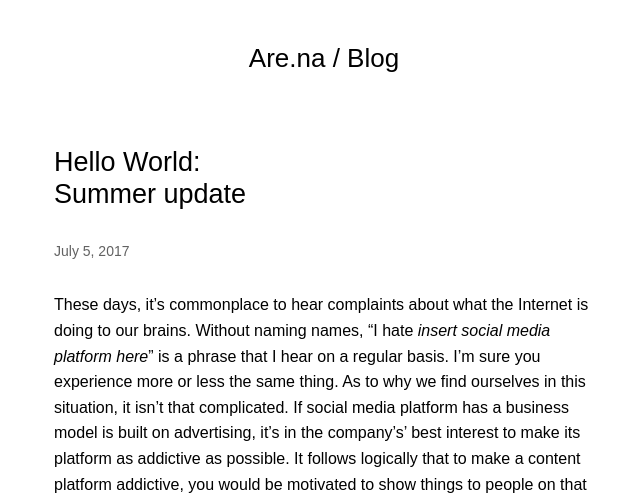
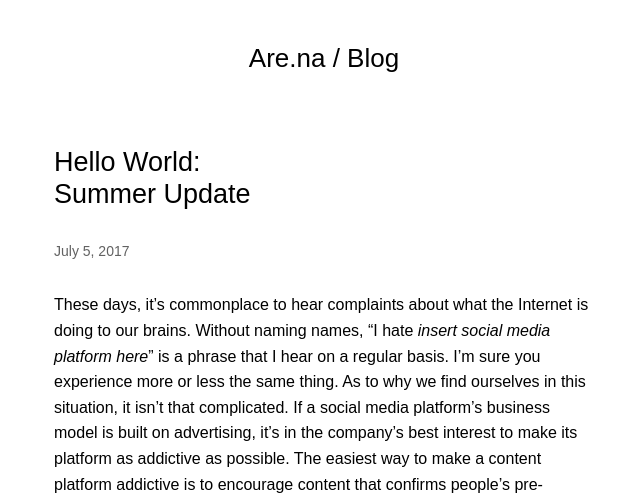
Before and after one commit to aredotna/building, a Jekyll site: the page built from _posts/2017-07-05-summer-update.markdown, in a window 1280 px wide and 1400 px high. Shown: the top 501 px of the window, without its empty margins (316-956 px from the left). Built offline with Jekyll 4.4.1, drawn with Linux system fonts in a browser that asks for light colours; some of the changed text lies outside the part shown.

Commit message:
Edits summer update

```diff
--- a/_posts/2017-07-05-summer-update.markdown
+++ b/_posts/2017-07-05-summer-update.markdown
@@ -1,5 +1,5 @@
 ---
-title: Summer update
+title: Summer Update
 date: 2017-07-05 00:00:00 Z
 categories:
 - Hello World
@@ -8,20 +8,20 @@
 layout: post
 image: https://d2w9rnfcy7mm78.cloudfront.net/534567/large_7368e79e167603cc561e5770800233df.jpg
 ---
-These days, it’s commonplace to hear complaints about what the Internet is doing to our brains. Without naming names, "I hate _insert social media platform here_" is a phrase that I hear on a regular basis. I'm sure you experience more or less the same thing. As to why we find ourselves in this situation, it isn’t that complicated. If social media platform has a business model is built on advertising, it's in the company's’ best interest to make its platform as addictive as possible. It follows logically that to make a content platform addictive, you would be motivated to show things to people on that platform that confirms their pre-existing beliefs. Or alternatively, encourage content that plays on people's insecurities and susceptibility to FOMO.
+These days, it’s commonplace to hear complaints about what the Internet is doing to our brains. Without naming names, "I hate _insert social media platform here_" is a phrase that I hear on a regular basis. I'm sure you experience more or less the same thing. As to why we find ourselves in this situation, it isn’t that complicated. If a social media platform's business model is built on advertising, it's in the company's best interest to make its platform as addictive as possible. The easiest way to make a content platform addictive is to encourage content that confirms people's pre-existing beliefs or plays on their insecurities and susceptibility to FOMO.
 
 [![](https://d2w9rnfcy7mm78.cloudfront.net/75689/large_435d272a2d6632f57165027f644197f2.jpg)](https://www.are.na/block/75689)
 
-With Are.na, we are betting in the opposite direction. We think that people will (and do) want something else in an everyday online experience. Something that feels healthy, as opposed to the junk food we Internet users automatically digest on a daily basis. In our opinion, any technology that encourages people to be lazy or worse humans will (or should) never be fashionable.
+With Are.na, we are betting on the opposite direction. We think that people will (and do) want something else in an everyday online experience. Something that is healthy, as opposed to the junk food we automatically digest on a daily basis. In our opinion, any technology that encourages people to be lazy or worse humans will (or should) never be fashionable.
 
 To grow Are.na without sacrificing that ethos, we needed to find someone who wanted to take that bet with us. A few months ago, I met up with [Chris Barley](https://www.are.na/christopher-barley). I had recently gone down to part-time at my job as a software engineer at Artsy in order to spend more time working on Are.na, and Daniel and I were at the beginning of exploring what getting investors would look like and what type of people would both share our philosophy and have the means and motivation to join us.
 
 My meeting with Chris was not about seeking investment. I knew Chris because he [Leo Shaw](https://www.are.na/leo-shaw), and [Christina Badal](https://www.are.na/christina-badal) (at [Consortia](http://consortia.net)) were already using Are.na in their own daily work, and we had developed a habit of meeting every month or so to catch up.
 
-Chris turned out to be the person willing to take this bet with us. Now we’re in a position for the first time in three years to be able to work on Are.na full-time, without having to do other work on the side in order to survive. We have a lot planned for the next 6 months. I want to share some of our immediate plans, but I'm going to talk about some of the new team members and changes to our (still small) structure first.
+Chris turned out to be the person willing to take the bet. Now we’re in a position for the first time in three years to be able to work on Are.na full-time, without having to do other work on the side in order to survive. We have a lot planned for the next 6 months. I want to share some of our immediate plans, but I'm going to talk about some of the new team members and changes to our (still small) structure first.
 
 ### Focus + Team
-A lot of people who use Are.na remark on how impressive the content is, and how interesting the users are—and of course we agree. In the same breath though, more often than not, people also ask about scale. How can we get bigger without the quality of the community getting diluted? It's a good question, and something we are more careful about than most things. The real answer is, we don't have any desire to be exclusive, but we don't want to grow Are.na just for the sake of getting bigger. We want to provide better alternatives for people to contextualize the information that is most relevant to them at any given time, and we want that alternative to be available to as many people as possible. Our challenge is to promote a culture of curiosity on the Internet. We believe that [Chris](https://www.are.na/christopher-barley) and [Consortia](http://consortia.net) are natural partners in helping us develop this culture with the Are.na community.
+A lot of people who use Are.na remark on how impressive the content is, and how interesting the users are—and of course we agree. In the same breath though, more often than not, people also ask about scale. How can we get bigger without the quality of the community getting diluted? It's a good question, and something we are more careful about than most things. The real answer is, we don't have any desire to be exclusive, but we don't want to grow Are.na just for the sake of getting bigger. We want to provide better alternatives for people to contextualize the information that is most relevant to them at any given time, and we want that alternative to be available to as many people as possible. Our challenge is to promote a culture of curiosity on the Internet. We believe that [Chris](https://www.are.na/christopher-barley) and [Consortia](https://www.are.na/consortia-systems) are natural partners in helping us develop this culture with the Are.na community.
 
 ![](https://d2w9rnfcy7mm78.cloudfront.net/47784/large_ea25cce6987287f03e7591c9eab37e95.jpg)
 
```
Also changed, not shown: other parts of _posts/2017-07-05-summer-update.markdown (+1 -1 lines).
